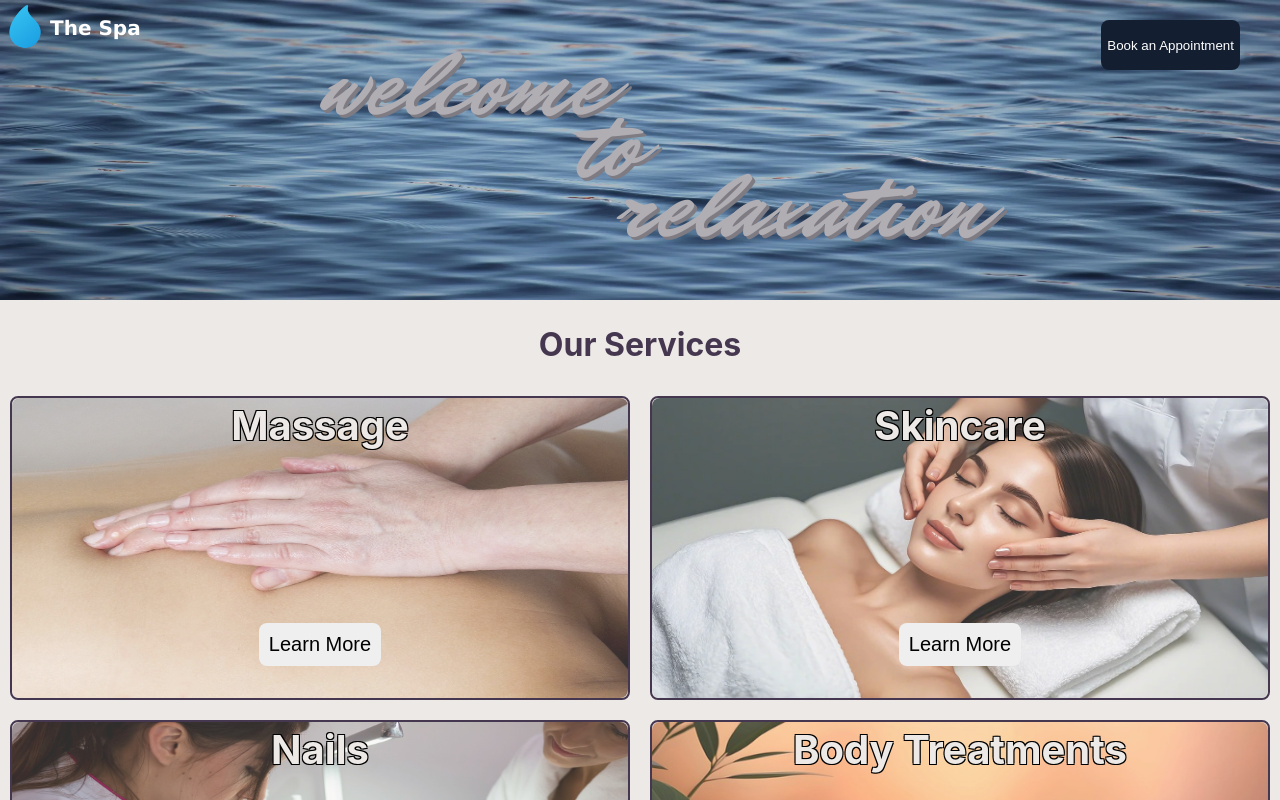
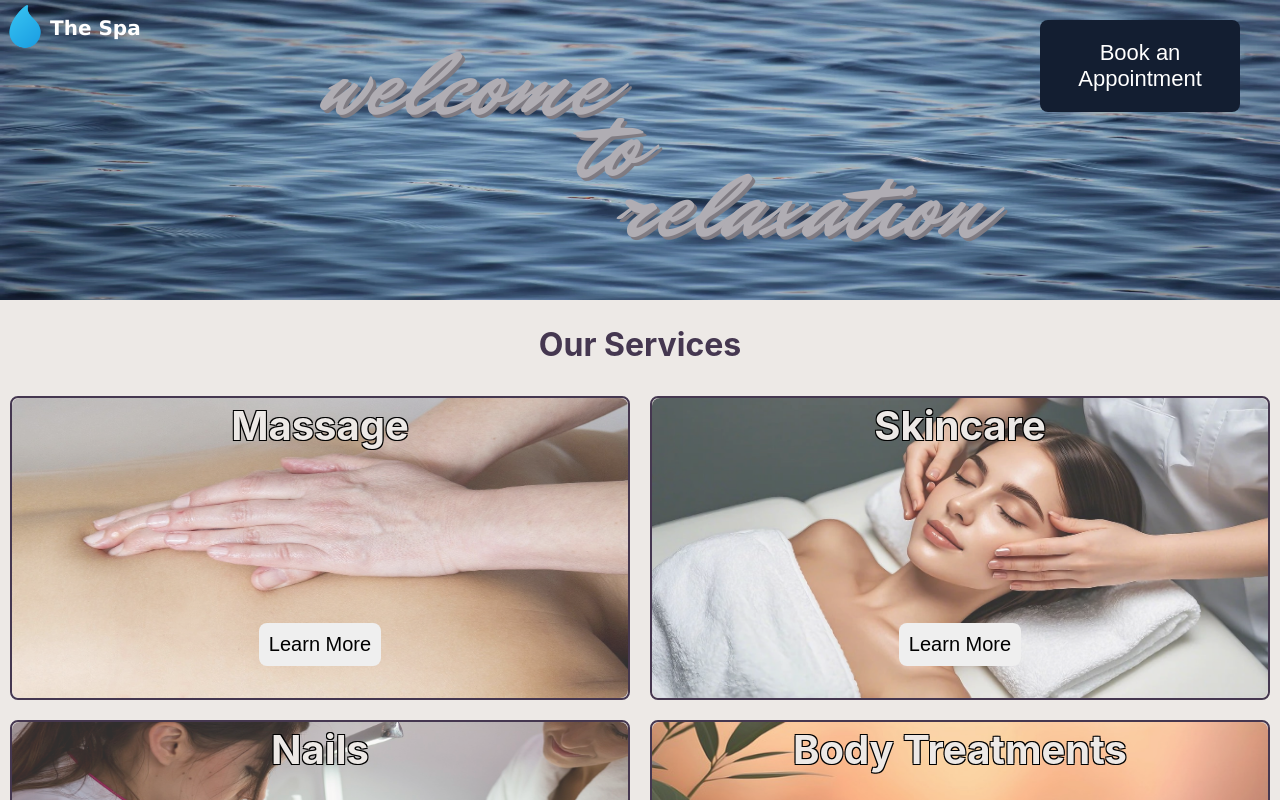
Before and after one commit to LaurenCummings/spa-project, a React (Vite) app: page / in a window 1280 px wide. Shown: the top 800 px of the page. Built offline with nearby package versions, Linux system fonts and the light colour scheme.

Commit message:
made the booking button larger

```diff
--- a/src/css/Topbar.css
+++ b/src/css/Topbar.css
@@ -31,7 +31,9 @@
     border-radius: 8px;
     color: white;
     cursor: pointer;
-    height: 50px;
+    font-size: 22px;
+    width: 200px;
+    padding: 20px;
     margin-top: 20px;
     position: absolute;
     right: 40px;
```
